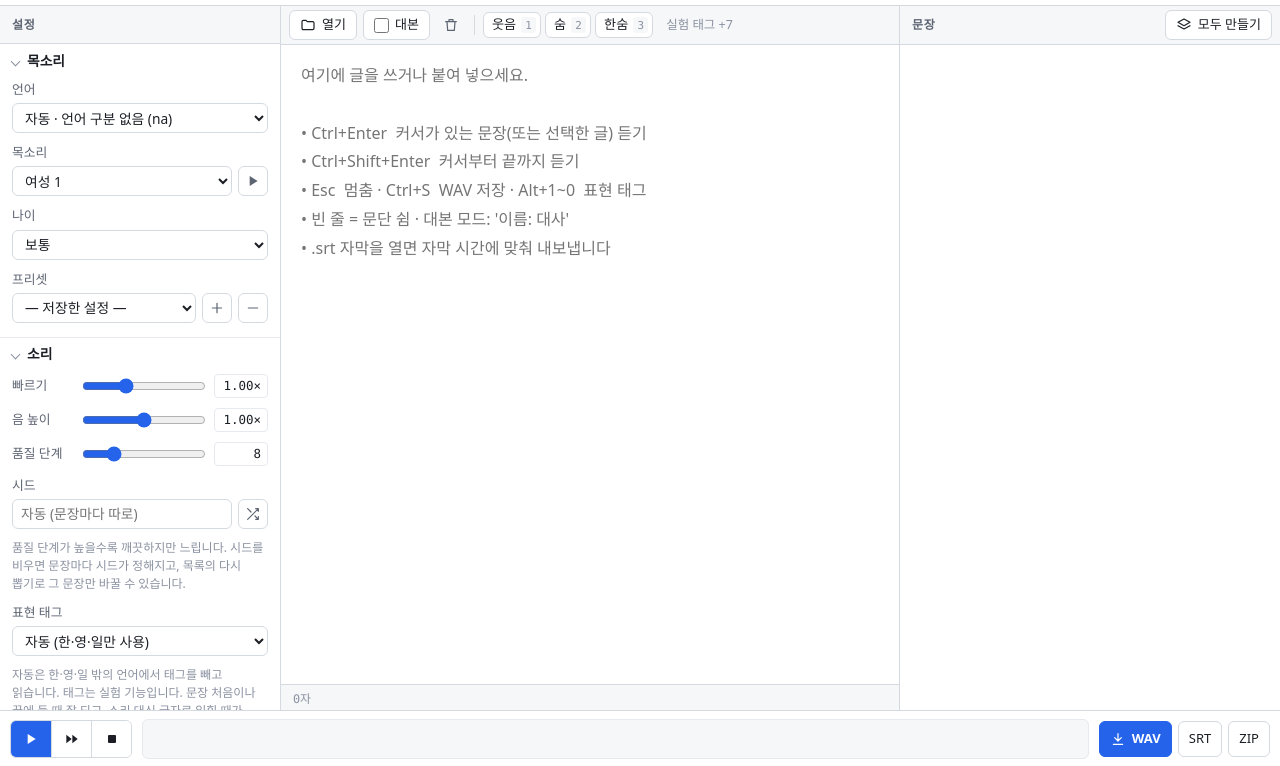
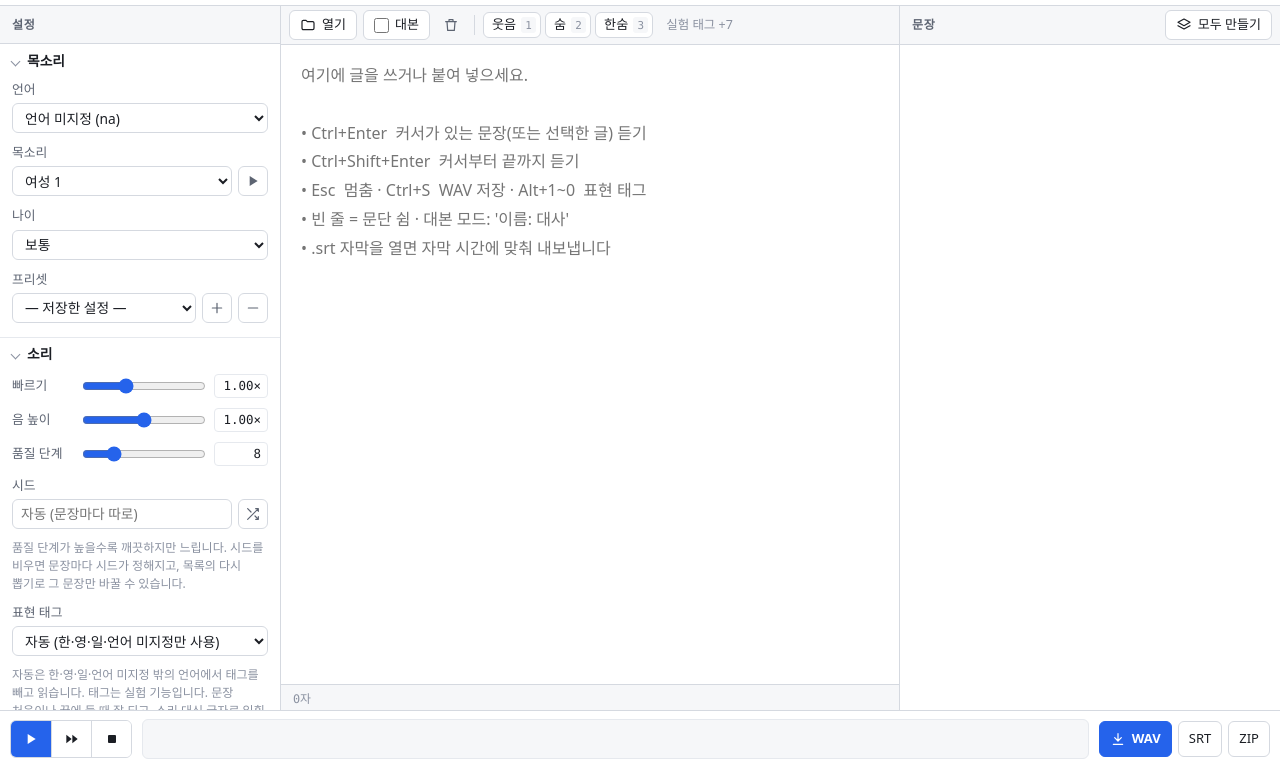
Before and after one commit to themakerrobot/tts-studio, a plain HTML site: page index.html in a window 1280 px wide. Shown: the part 34-800 px from the top of the page. Drawn offline with Linux system fonts and the light colour scheme; no server answers.

Commit message:
언어 안내 문구 수정
Co-Authored-By: Claude Opus 5.5 <noreply@anthropic.com>

```diff
--- a/app.js
+++ b/app.js
@@ -8,9 +8,9 @@ const $ = (id) => document.getElementById(id);
 const ic = (name) => `<svg class="ic" aria-hidden="true"><use href="#i-${name}"/></svg>`;
 
 /* ================= 상수 ================= */
-// Supertonic 3 공식 31개 언어 + na(언어 구분 없이 처리, 공식 README)
+// Supertonic 3 공식 31개 언어 + na(언어 미지정: 언어 태그 없이 처리. 언어 판별 기능은 아님, 공식 GitHub README)
 const LANGS = [
-  ['na', '자동 · 언어 구분 없음'], ['ko', '한국어'], ['en', 'English'], ['ja', '日本語'], ['ar', 'العربية'],
+  ['na', '언어 미지정'], ['ko', '한국어'], ['en', 'English'], ['ja', '日本語'], ['ar', 'العربية'],
   ['bg', 'Български'], ['cs', 'Čeština'], ['da', 'Dansk'], ['de', 'Deutsch'], ['el', 'Ελληνικά'], ['es', 'Español'],
   ['et', 'Eesti'], ['fi', 'Suomi'], ['fr', 'Français'], ['hi', 'हिन्दी'], ['hr', 'Hrvatski'], ['hu', 'Magyar'],
   ['id', 'Bahasa Indonesia'], ['it', 'Italiano'], ['lt', 'Lietuvių'], ['lv', 'Latviešu'], ['nl', 'Nederlands'],
--- a/index.html
+++ b/index.html
@@ -93,13 +93,13 @@
             <p class="hint">품질 단계가 높을수록 깨끗하지만 느립니다. 시드를 비우면 문장마다 시드가 정해지고, 목록의 다시 뽑기로 그 문장만 바꿀 수 있습니다.</p>
             <label class="f"><span>표현 태그</span>
               <select id="tagMode">
-                <option value="auto">자동 (한·영·일만 사용)</option>
+                <option value="auto">자동 (한·영·일·언어 미지정만 사용)</option>
                 <option value="keep">항상 그대로</option>
                 <option value="double">두 번 겹쳐 강조</option>
                 <option value="strip">모두 빼고 읽기</option>
               </select>
             </label>
-            <p class="hint">자동은 한·영·일 밖의 언어에서 태그를 빼고 읽습니다. 태그는 실험 기능입니다. 문장 처음이나 끝에 둘 때 잘 되고, 소리 대신 글자로 읽힐 때가 있습니다. 그러면 다시 뽑기나 두 번 겹치기를 써 보세요.</p>
+            <p class="hint">자동은 한·영·일·언어 미지정 밖의 언어에서 태그를 빼고 읽습니다. 태그는 실험 기능입니다. 문장 처음이나 끝에 둘 때 잘 되고, 소리 대신 글자로 읽힐 때가 있습니다. 그러면 다시 뽑기나 두 번 겹치기를 써 보세요.</p>
           </div>
         </details>
 
```
Also changed, not shown: 2 other files.
